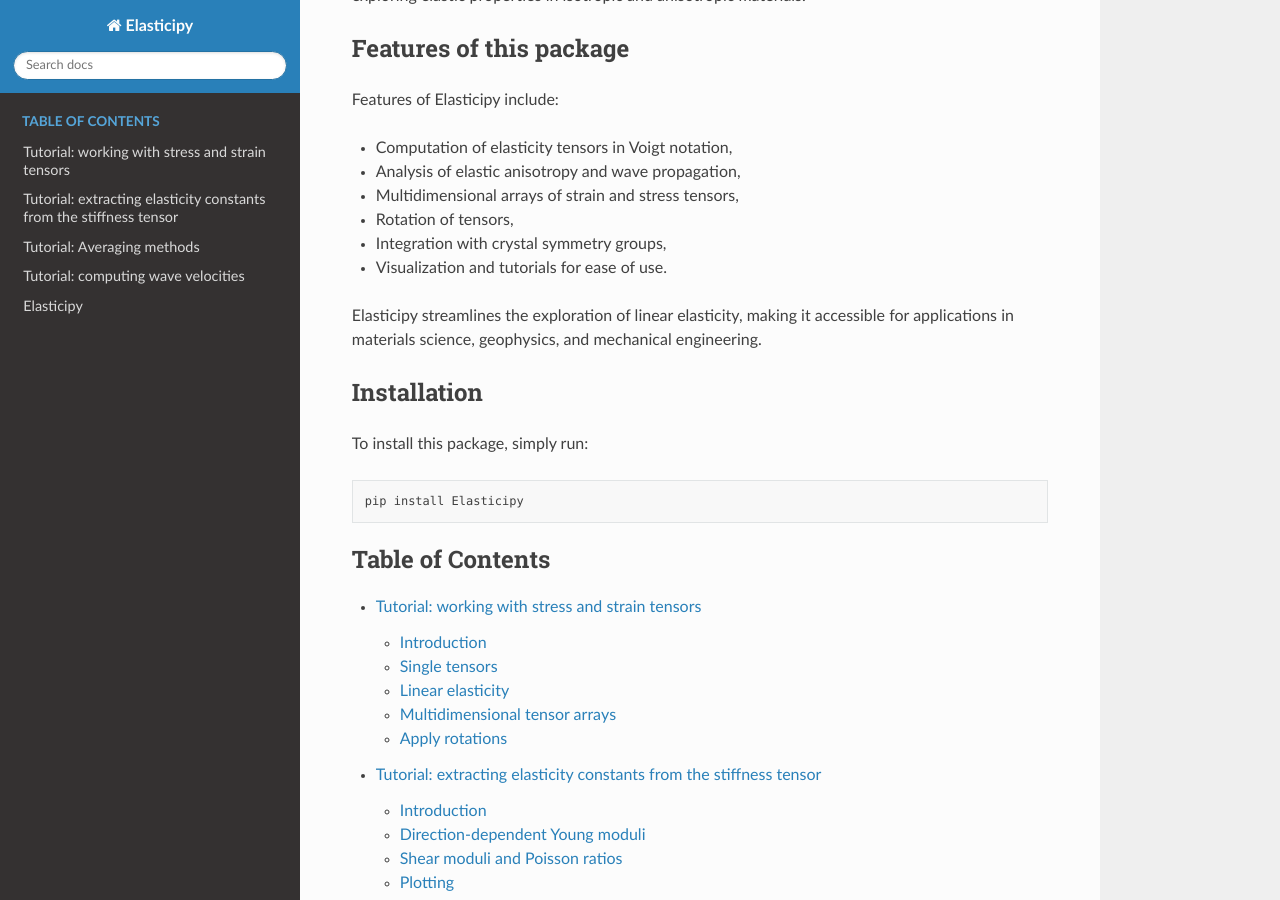
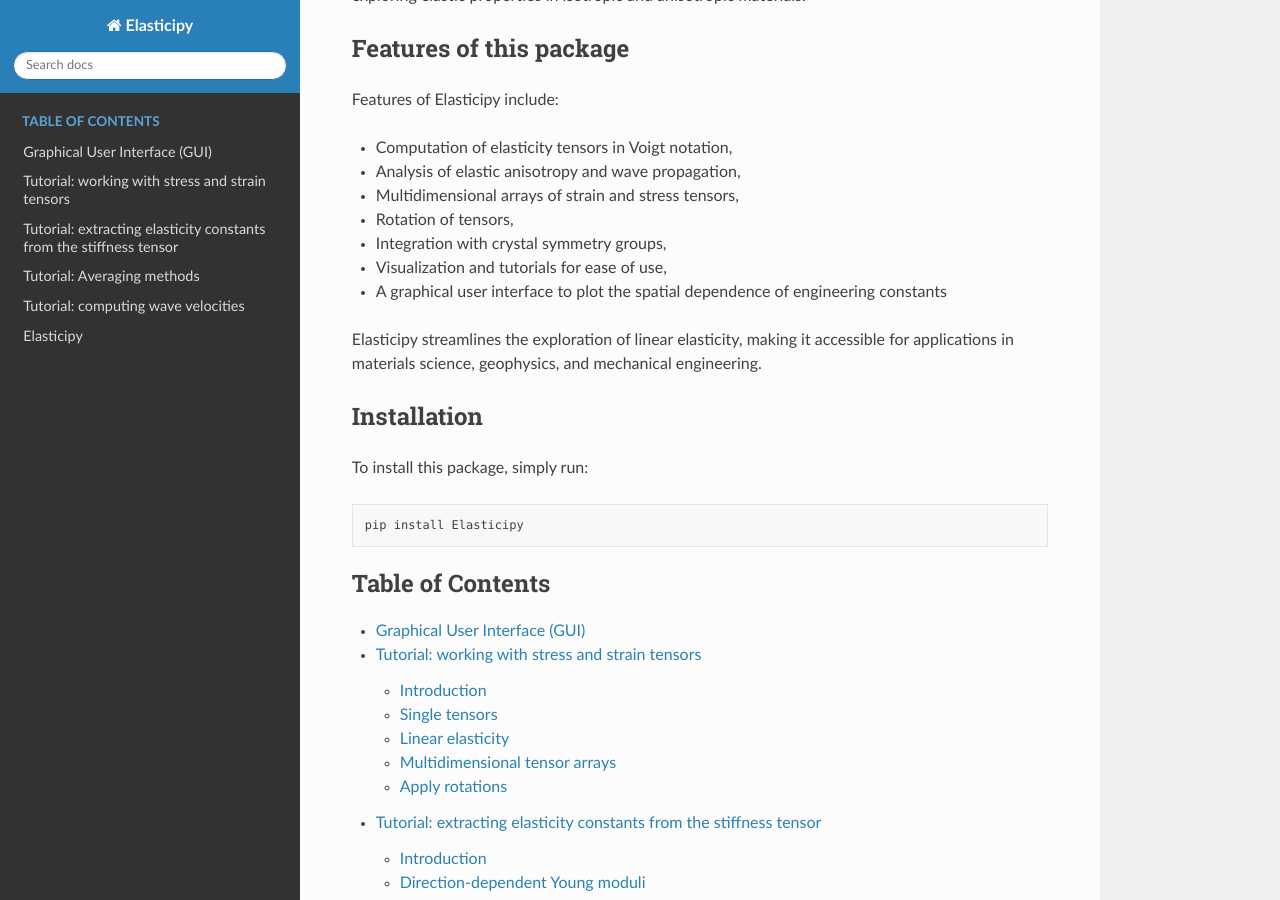
Before and after one commit to DorianDepriester/Elasticipy, a Sphinx documentation site: the page built from docs/source/index.rst, in a window 1280 px wide and 900 px high, scrolled down 1650 px. Built offline with Sphinx 7.4.7 and the Read the Docs theme 3.1.0, drawn with Linux system fonts in a browser that asks for light colours.

Commit message:
Add GUI.rst to index.rst

```diff
--- a/docs/source/index.rst
+++ b/docs/source/index.rst
@@ -120,7 +120,8 @@ Features of Elasticipy include:
 - Multidimensional arrays of strain and stress tensors,
 - Rotation of tensors,
 - Integration with crystal symmetry groups,
-- Visualization and tutorials for ease of use.
+- Visualization and tutorials for ease of use,
+- A graphical user interface to plot the spatial dependence of engineering constants
 
 Elasticipy streamlines the exploration of linear elasticity, making it accessible for applications in materials science,
 geophysics, and mechanical engineering.
@@ -137,6 +138,7 @@ To install this package, simply run::
    :maxdepth: 2
    :caption: Table of Contents
 
+   ./GUI.rst
    ./example_StressStrain.rst
    ./example_StiffnessTensor.rst
    ./Tutorial_AveragingMethods.rst
```
